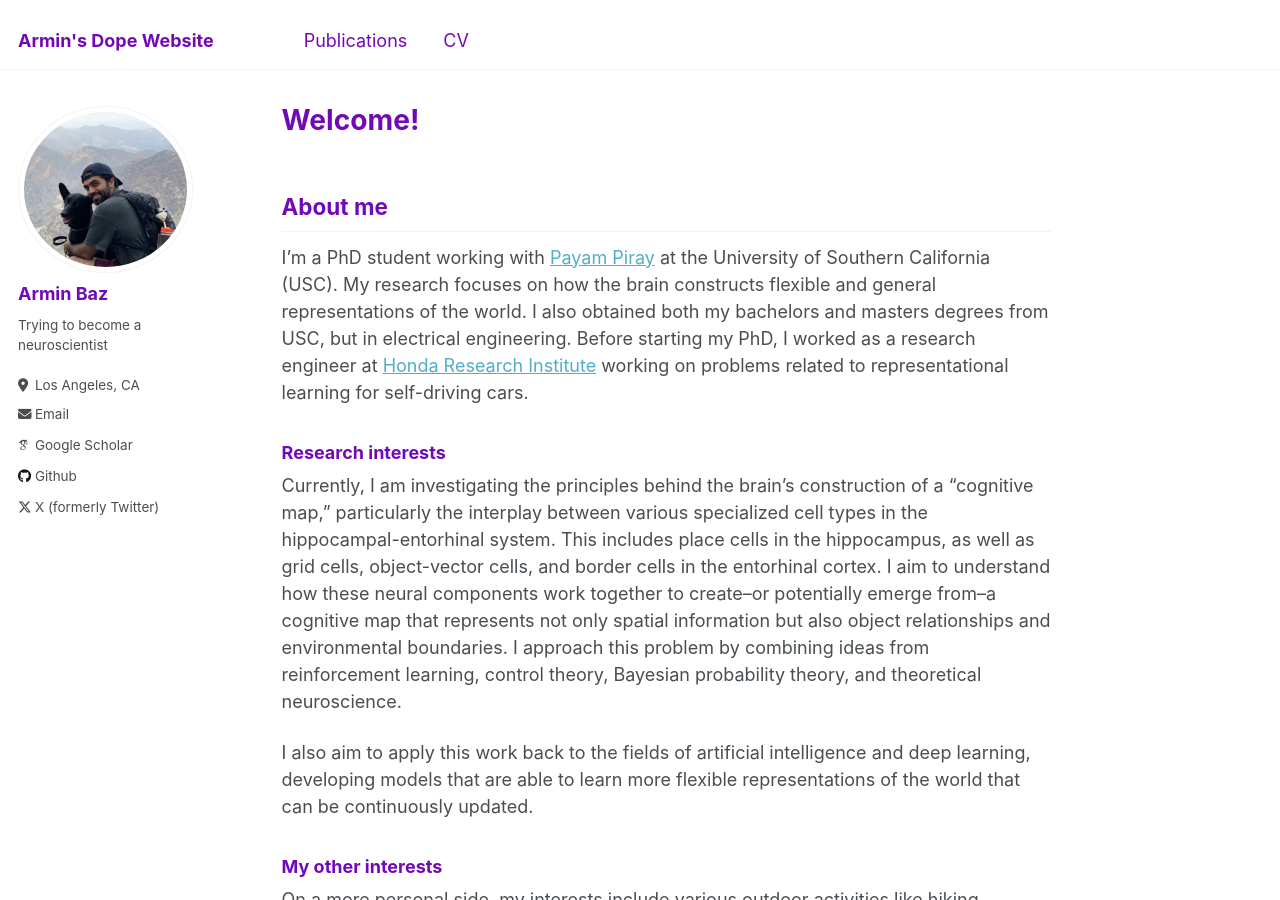
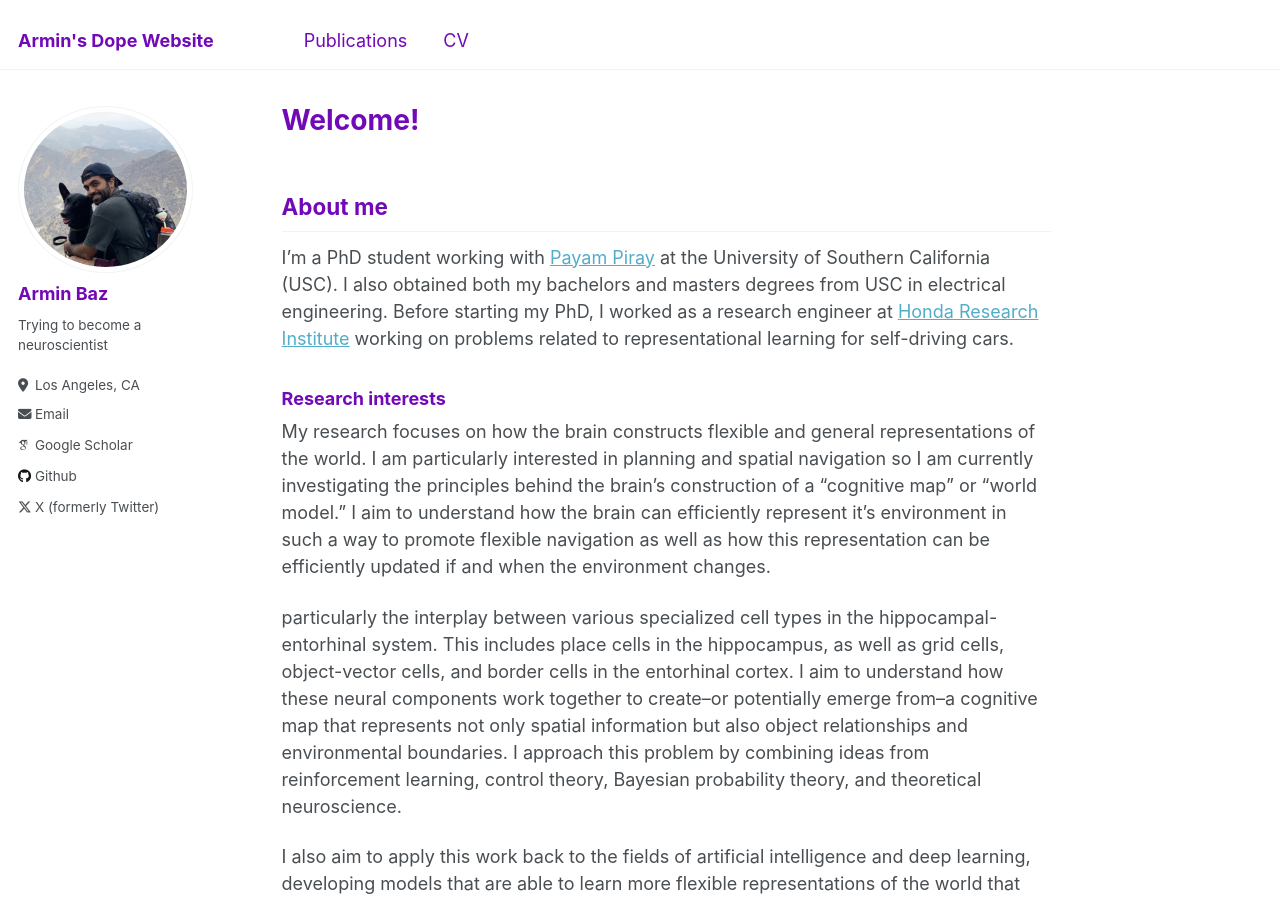
Before and after one commit to ArminBaz/arminbaz.github.io, a Jekyll site: the page built from _pages/about.md, in a window 1280 px wide and 900 px high. Built offline with Jekyll 4.4.1, drawn with Linux system fonts in a browser that asks for light colours; some web fonts are replaced.

Commit message:
changed my research interests a bit

```diff
--- a/_pages/about.md
+++ b/_pages/about.md
@@ -8,10 +8,12 @@ redirect_from:
 ---
 
 ## About me
-I'm a PhD student working with [Payam Piray](https://www.piraylab.com/) at the University of Southern California (USC). My research focuses on how the brain constructs flexible and general representations of the world. I also obtained both my bachelors and masters degrees from USC, but in electrical engineering. Before starting my PhD, I worked as a research engineer at [Honda Research Institute](https://usa.honda-ri.com) working on problems related to representational learning for self-driving cars.
+I'm a PhD student working with [Payam Piray](https://www.piraylab.com/) at the University of Southern California (USC). I also obtained both my bachelors and masters degrees from USC in electrical engineering. Before starting my PhD, I worked as a research engineer at [Honda Research Institute](https://usa.honda-ri.com) working on problems related to representational learning for self-driving cars.
 
 ### Research interests
-Currently, I am investigating the principles behind the brain's construction of a "cognitive map," particularly the interplay between various specialized cell types in the hippocampal-entorhinal system. This includes place cells in the hippocampus, as well as grid cells, object-vector cells, and border cells in the entorhinal cortex. I aim to understand how these neural components work together to create--or potentially emerge from--a cognitive map that represents not only spatial information but also object relationships and environmental boundaries. I approach this problem by combining ideas from reinforcement learning, control theory, Bayesian probability theory, and theoretical neuroscience.
+My research focuses on how the brain constructs flexible and general representations of the world. I am particularly interested in planning and spatial navigation so I am currently investigating the principles behind the brain's construction of a "cognitive map" or "world model." I aim to understand how the brain can efficiently represent it's environment in such a way to promote flexible navigation as well as how this representation can be efficiently updated if and when the environment changes.
+
+particularly the interplay between various specialized cell types in the hippocampal-entorhinal system. This includes place cells in the hippocampus, as well as grid cells, object-vector cells, and border cells in the entorhinal cortex. I aim to understand how these neural components work together to create--or potentially emerge from--a cognitive map that represents not only spatial information but also object relationships and environmental boundaries. I approach this problem by combining ideas from reinforcement learning, control theory, Bayesian probability theory, and theoretical neuroscience.
 
 I also aim to apply this work back to the fields of artificial intelligence and deep learning, developing models that are able to learn more flexible representations of the world that can be continuously updated.
 
```
